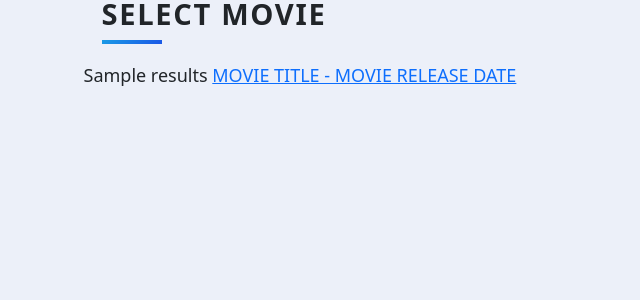
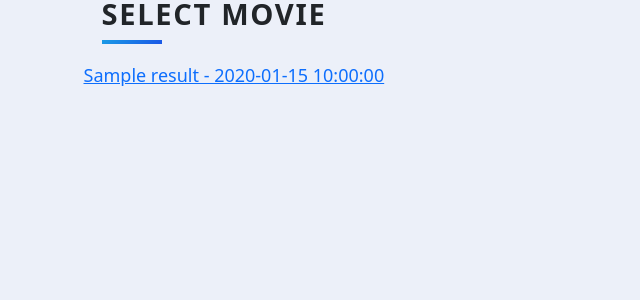
Before and after one commit to celinaczy/my-top-movies-website, a Flask app: template templates/select.html in a window 1280 px wide. Shown: the top 300 px of the page, without its empty margins (0-640 px from the left). Run offline with Flask 3, Linux system fonts and the light colour scheme; the template is opened without the code that fills it: most values are stand-ins (such as "Sample title", 1, 10 or a date in 2020); some libraries are stand-ins or nearby versions.

Commit message:
display search results on select.html

```diff
--- a/templates/select.html
+++ b/templates/select.html
@@ -6,8 +6,11 @@
 <div class="container">
     <h1 class="heading">Select Movie</h1>
   <p>
-      {{ results }}
-    <a href="#"> MOVIE TITLE - MOVIE RELEASE DATE</a>
+      {% for result in results: %}
+    <a href="#"> {{result.original_title}} - {{result.release_date}} </a>
+      <br>
+
+      {% endfor %}
   </p>
 
 </div>
```
